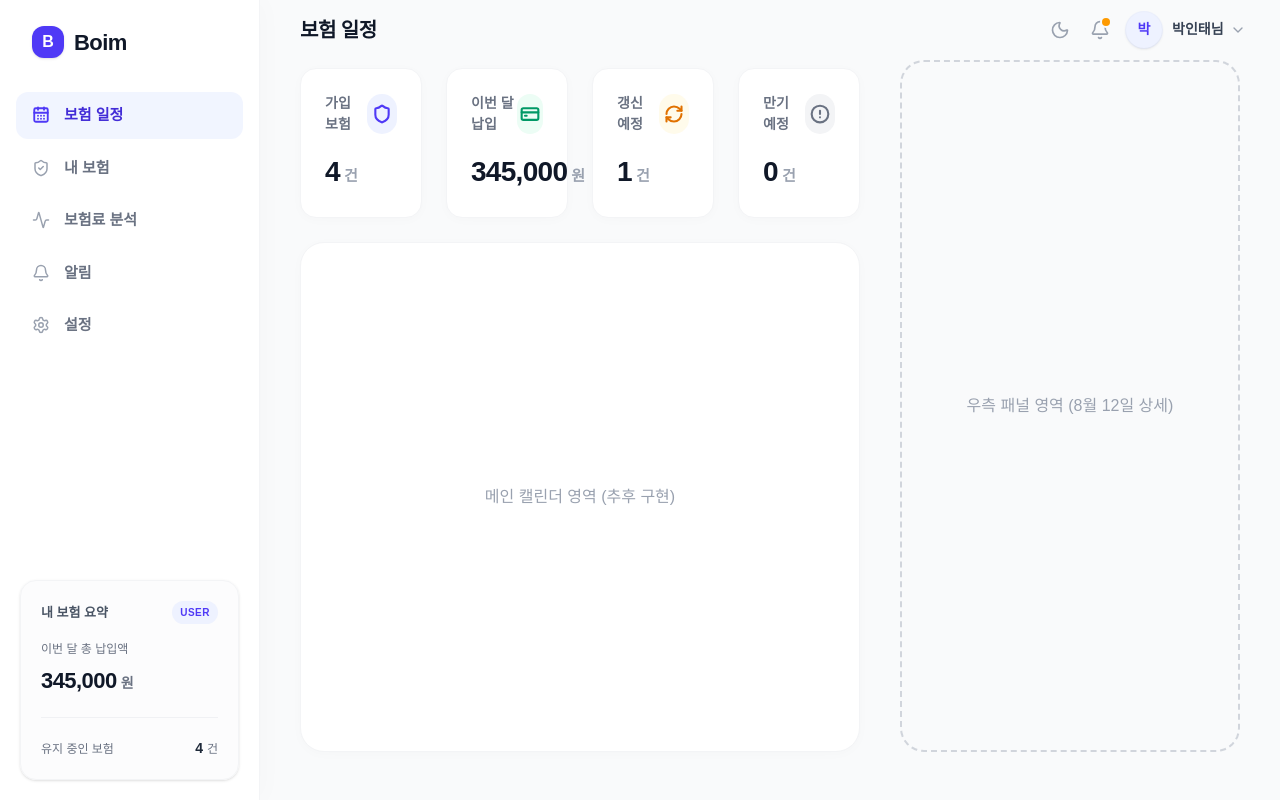
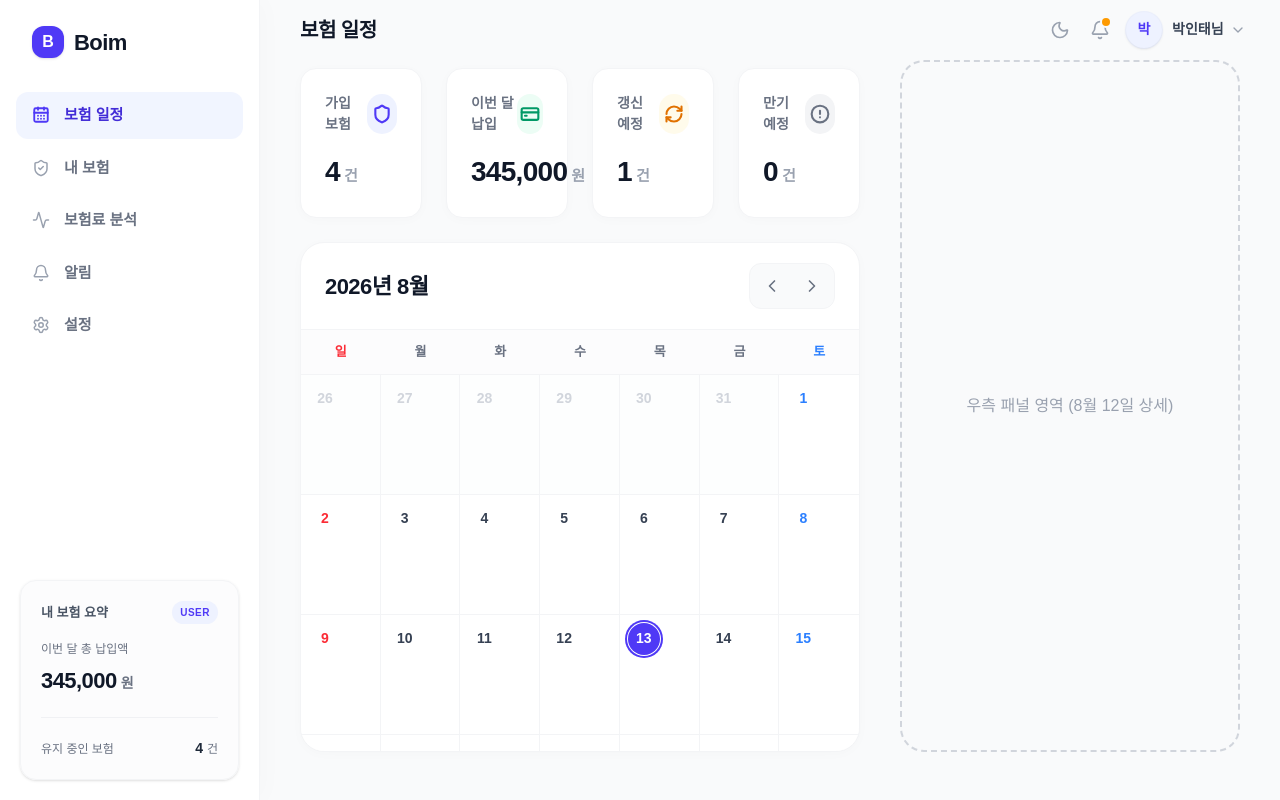
Before and after one commit to park-intae/Boim, a React (Vite) app in the folder apps/web/: page / in a window 1280 px wide. Built offline with nearby package versions, Linux system fonts and the light colour scheme; a web font is replaced by a local one.

Commit message:
feat(web): 메인 캘린더 기본 컴포넌트(구조 및 렌더링) 구현 완료

```diff
--- /dev/null
+++ b/apps/web/src/components/calendar/MainCalendar.tsx
@@ -0,0 +1,128 @@
+import { useState } from 'react';
+import { ChevronLeft, ChevronRight } from 'lucide-react';
+import {
+  format,
+  addMonths,
+  subMonths,
+  startOfMonth,
+  endOfMonth,
+  startOfWeek,
+  endOfWeek,
+  isSameMonth,
+  isSameDay,
+  addDays,
+} from 'date-fns';
+
+export function MainCalendar() {
+  const [currentDate, setCurrentDate] = useState(new Date());
+  const [selectedDate, setSelectedDate] = useState(new Date());
+
+  const nextMonth = () => setCurrentDate(addMonths(currentDate, 1));
+  const prevMonth = () => setCurrentDate(subMonths(currentDate, 1));
+  const onDateClick = (day: Date) => setSelectedDate(day);
+
+  const monthStart = startOfMonth(currentDate);
+  const monthEnd = endOfMonth(monthStart);
+  const startDate = startOfWeek(monthStart);
+  const endDate = endOfWeek(monthEnd);
+
+  const weekDays = ['일', '월', '화', '수', '목', '금', '토'];
+
+  const renderHeader = () => (
+    <div className="flex items-center justify-between px-6 py-5 border-b border-gray-100">
+      <div className="flex items-center gap-2">
+        <h2 className="text-[22px] font-extrabold text-gray-900 tracking-tight">
+          {format(currentDate, 'yyyy년 M월')}
+        </h2>
+      </div>
+      <div className="flex items-center gap-1 bg-gray-50 rounded-xl p-1 border border-gray-100">
+        <button
+          onClick={prevMonth}
+          className="p-2 rounded-lg hover:bg-white hover:shadow-sm text-gray-500 hover:text-gray-900 transition-all"
+        >
+          <ChevronLeft className="w-5 h-5" />
+        </button>
+        <button
+          onClick={nextMonth}
+          className="p-2 rounded-lg hover:bg-white hover:shadow-sm text-gray-500 hover:text-gray-900 transition-all"
+        >
+          <ChevronRight className="w-5 h-5" />
+        </button>
+      </div>
+    </div>
+  );
+
+  const renderDays = () => (
+    <div className="grid grid-cols-7 border-b border-gray-100 bg-gray-50/50">
+      {weekDays.map((day, i) => (
+        <div
+          key={i}
+          className={`py-3 text-center text-[13px] font-bold ${
+            i === 0 ? 'text-red-500' : i === 6 ? 'text-blue-500' : 'text-gray-500'
+          }`}
+        >
+          {day}
+        </div>
+      ))}
+    </div>
+  );
+
+  const renderCells = () => {
+    const rows = [];
+    let days = [];
+    let day = startDate;
+    let formattedDate = '';
+
+    while (day <= endDate) {
+      for (let i = 0; i < 7; i++) {
+        formattedDate = format(day, 'd');
+        const cloneDay = day;
+
+        const isCurrentMonth = isSameMonth(day, monthStart);
+        const isSelected = isSameDay(day, selectedDate);
+        const isToday = isSameDay(day, new Date());
+
+        days.push(
+          <div
+            key={day.toString()}
+            onClick={() => onDateClick(cloneDay)}
+            className={`min-h-[120px] p-2 border-r border-b border-gray-100 transition-colors cursor-pointer group hover:bg-gray-50
+              ${!isCurrentMonth ? 'bg-gray-50/30' : 'bg-white'}
+              ${i === 6 ? 'border-r-0' : ''}
+            `}
+          >
+            <div className="flex justify-between items-start">
+              <span
+                className={`
+                  flex items-center justify-center w-8 h-8 rounded-full text-[14px] font-semibold
+                  ${!isCurrentMonth ? 'text-gray-300' : i === 0 ? 'text-red-500' : i === 6 ? 'text-blue-500' : 'text-gray-700'}
+                  ${isToday ? 'bg-indigo-50 text-indigo-700' : ''}
+                  ${isSelected ? 'bg-indigo-600 text-white shadow-sm ring-2 ring-indigo-600 ring-offset-1' : ''}
+                `}
+              >
+                {formattedDate}
+              </span>
+            </div>
+            {/* Event dots will go here later */}
+          </div>
+        );
+        day = addDays(day, 1);
+      }
+      rows.push(
+        <div key={day.toString()} className="grid grid-cols-7">
+          {days}
+        </div>
+      );
+      days = [];
+    }
+    return <div className="flex-1 overflow-y-auto">{rows}</div>;
+  };
+
+  return (
+    <div className="flex flex-col h-full bg-white border border-gray-100 shadow-[0_2px_12px_rgba(0,0,0,0.02)] rounded-3xl overflow-hidden">
+      {renderHeader()}
+      {renderDays()}
+      {renderCells()}
+    </div>
+  );
+}
--- a/apps/web/src/pages/HomePage.tsx
+++ b/apps/web/src/pages/HomePage.tsx
@@ -1,4 +1,5 @@
 import { Shield, CreditCard, RefreshCw, AlertCircle } from 'lucide-react';
+import { MainCalendar } from '../components/calendar/MainCalendar';
 
 const statCards = [
   { id: 1, title: '가입 보험', value: '4', unit: '건', icon: Shield, color: 'text-indigo-600', bg: 'bg-indigo-50' },
@@ -31,9 +32,9 @@ export function HomePage() {
         })}
       </div>
 
-      {/* Calendar Area Placeholder */}
-      <div className="flex-1 min-h-0 bg-white border border-gray-100 shadow-[0_2px_12px_rgba(0,0,0,0.02)] rounded-3xl flex items-center justify-center text-gray-400 font-medium">
-        메인 캘린더 영역 (추후 구현)
+      {/* Calendar Area */}
+      <div className="flex-1 min-h-0">
+        <MainCalendar />
       </div>
     </div>
   );
```
